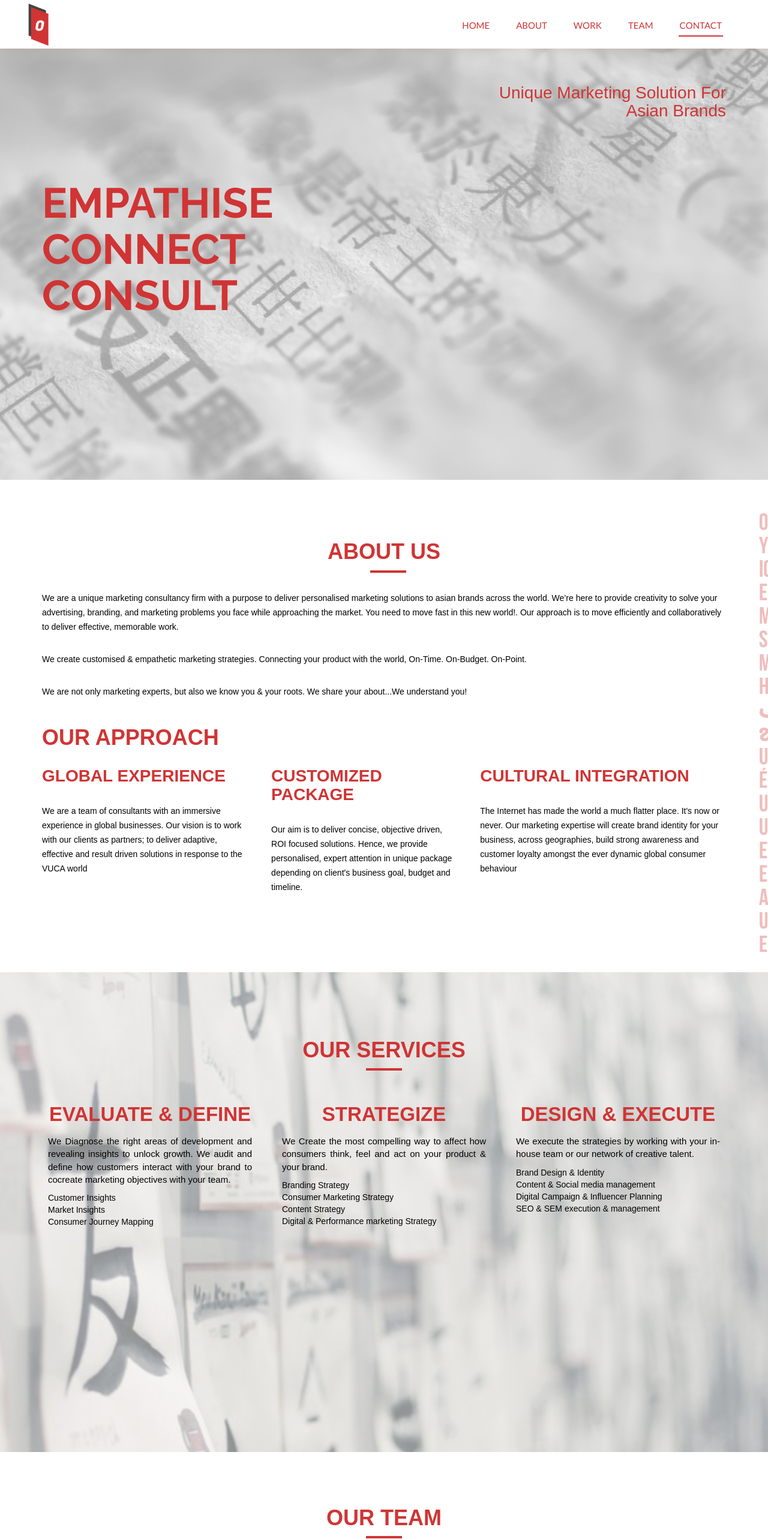
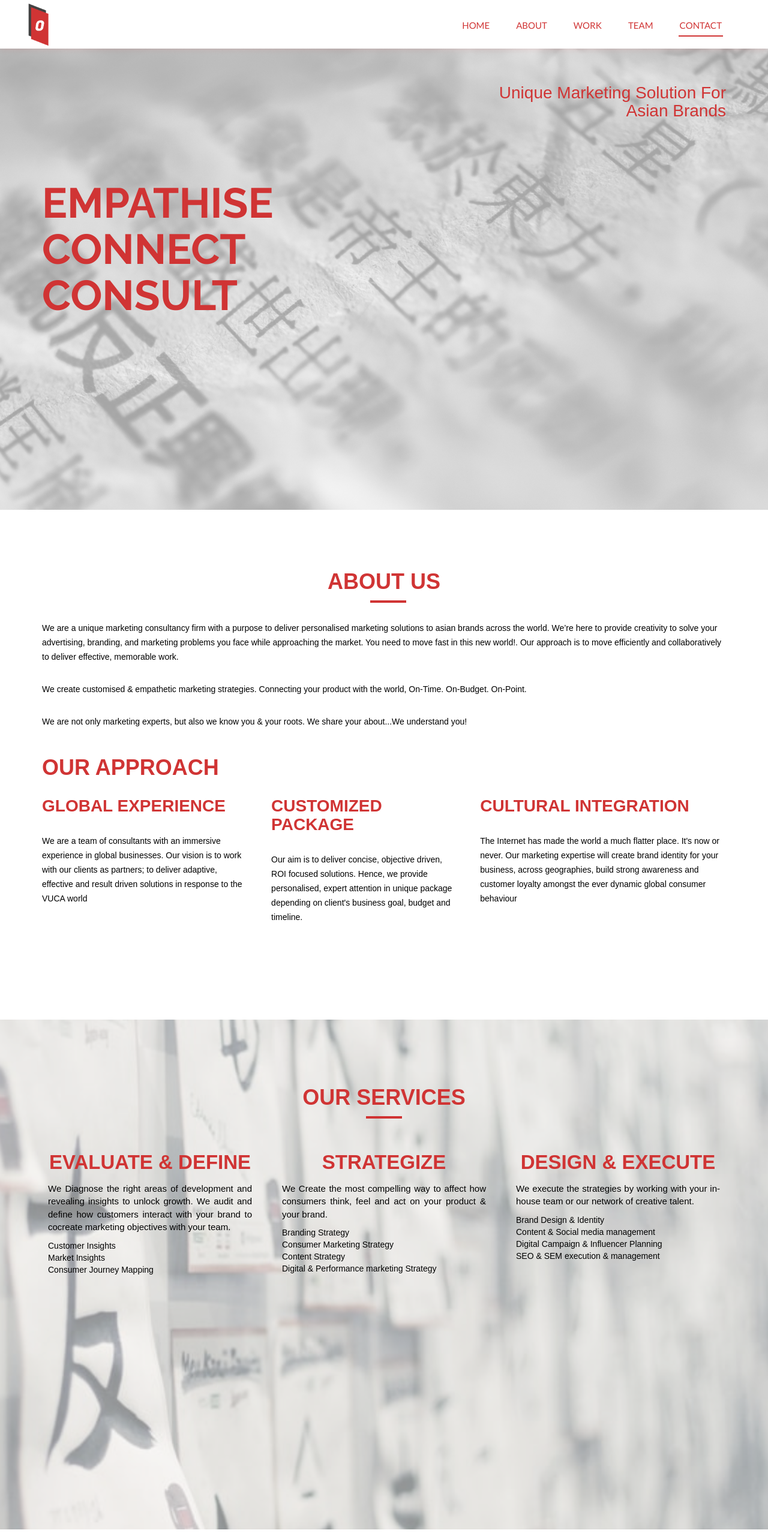
Before and after one commit to harshal6/oneplus, a React (Create React App) app: page / in a window 1280 px wide. Shown: the top 2566 px of the page at 60% size. Built offline with nearby package versions, Linux system fonts and the light colour scheme; what smooth-scroll would draw is missing.

Commit message:
full hight bannar

```diff
--- a/src/css/newstyle.css
+++ b/src/css/newstyle.css
@@ -248,7 +248,7 @@ a:focus,
 .intro {
     display: table;
     width: 100%;
-    min-height: 800px;
+    min-height: 850px;
     padding: 0;
     /* background-color: #ffffff; */
     background: url("/src/images/Topbanner.png") no-repeat 0 0;
@@ -376,7 +376,7 @@ header .intro-text {
 
 #vision {
     padding: 100px 0;
-    min-height: 800px;
+    min-height: 850px;
     background: url(../images/bannerforaboutus.png) 0 0;
     background-position: center;
     background-attachment: fixed;
@@ -504,7 +504,9 @@ header .intro-text {
 
 #work {
     padding: 100px 0;
-    min-height: 800px;
+    width: 100%;
+    min-height: 850px;
+    /* min-height: 100vh; */
     background: rgb(255, 255, 255);
     color: #fff;
     background: url(../images/servicebanner.png) no-repeat 0 0;
@@ -568,6 +570,12 @@ header .intro-text {
     font-weight: 400;
     list-style-type: none;
 }
+
+
+/* #work li:before {
+    content: "+";
+    padding-right: 1em;
+} */
 
 .service-wapper .col-md-4:last-child li {
     list-style: none;
@@ -681,8 +689,14 @@ header .intro-text {
 /* Team Section */
 
 #team {
-    padding: 80px 0;
-    background-color: rgb(255, 255, 255);
+    /* padding: 80px 0;
+    background-color: rgb(255, 255, 255); */
+    padding: 100px 0;
+    min-height: 850px;
+    background: url(../images/bannerforaboutus.png) 0 0;
+    background-position: center;
+    background-attachment: fixed;
+    background-size: cover;
 }
 
 #team h2 {
@@ -970,6 +984,10 @@ label {
     header .intro-text {
         padding-bottom: 44px;
     }
+    #team {
+        background-position: center;
+        background-size: contain;
+    }
 }
 
 @media (max-width: 767px) {
```
